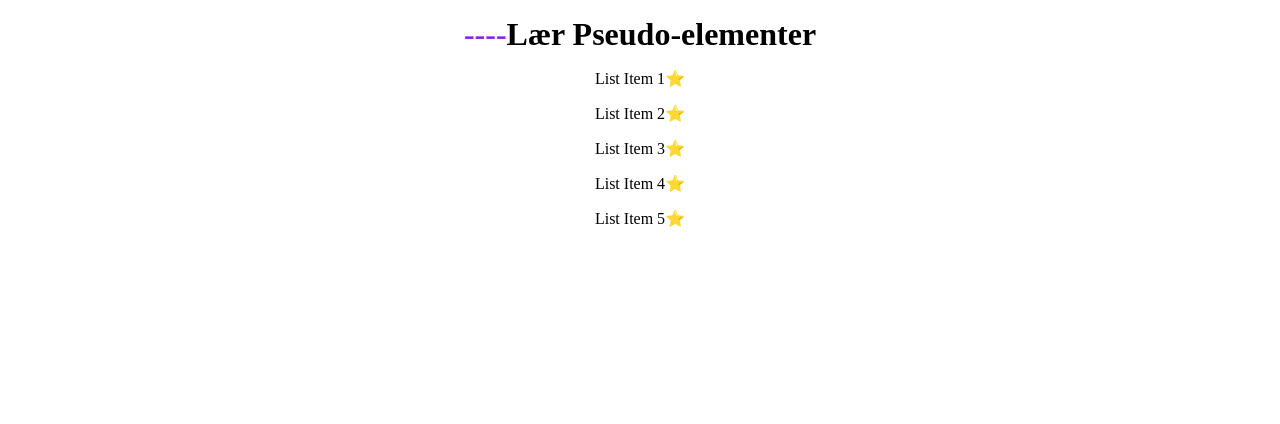
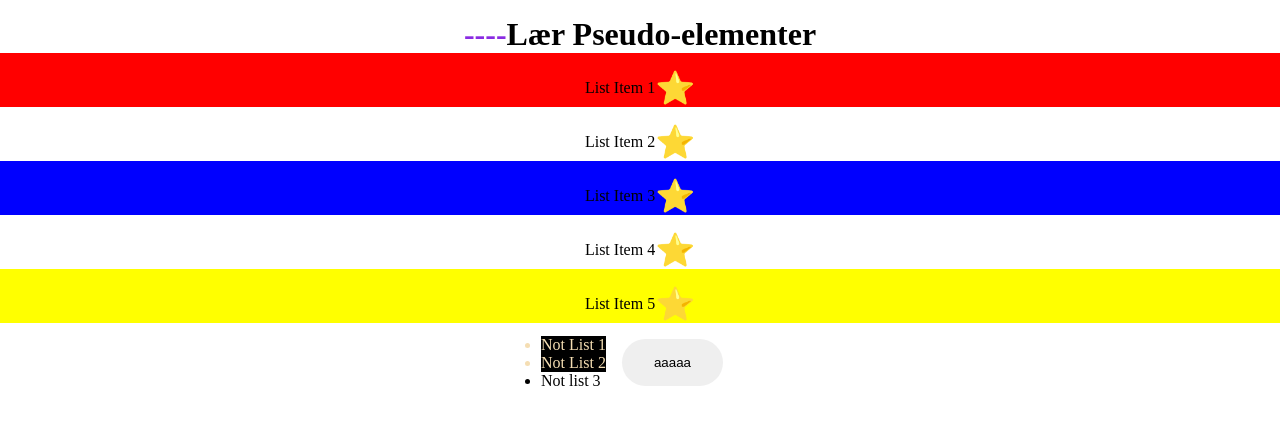
Before and after one commit to SimenKodehode/CSS-Advanced-Oppgave-2-Using-Pseudo-ElementsSelectors, a plain HTML site: page index.html in a window 1280 px wide. Drawn offline with Linux system fonts and the light colour scheme.

Commit message:
added button styling,, list styling, not list, not styling

```diff
--- a/index.html
+++ b/index.html
@@ -18,16 +18,23 @@
     <!--  -->
     <body>
       <ul>
-        <li>List Item 1</li>
-        <li>List Item 2</li>
-        <li>List Item 3</li>
-        <li>List Item 4</li>
-        <li>List Item 5</li>
+        <li class="styling-list">List Item 1</li>
+        <li class="styling-list">List Item 2</li>
+        <li class="styling-list">List Item 3</li>
+        <li class="styling-list">List Item 4</li>
+        <li class="styling-list">List Item 5</li>
       </ul>
       <section>
+        <div>
+          <ul>
+            <li class="not">Not List 1</li>
+            <li class="not">Not List 2</li>
+            <li class="not">Not list 3</li>
+          </ul>
+        </div>
         <div></div>
         <div></div>
-        <div></div>
+        <button>aaaaa</button>
       </section>
     </body>
     <!--  -->
--- a/style.css
+++ b/style.css
@@ -16,12 +16,49 @@ h1 {
   color: blueviolet;
 }
 
-li {
+.styling-list {
   padding-top: 1rem;
   display: flex;
   align-items: center;
   justify-content: center;
 }
-li::after {
+.styling-list::after {
   content: "⭐";
+  color: blue;
+  font-size: xx-large;
 }
+.styling-list:nth-child(odd) {
+  background-color: blue;
+}
+.styling-list:first-child {
+  background-color: red;
+}
+.styling-list:last-child {
+  background-color: yellow;
+}
+.not:not(:last-child) {
+  background-color: black;
+  color: wheat;
+}
+section {
+  display: flex;
+  align-items: center;
+  justify-content: center;
+}
+button {
+  margin: 1rem;
+  padding: 1rem 2rem;
+  border: none;
+  border-radius: 3rem;
+}
+
+button:hover {
+  transform: scale(1.05);
+  transition-duration: 10ms;
+  background-color: darkorchid;
+  color: white;
+}
+button:active {
+  transform: scale(0.95);
+  transition-duration: 10ms;
+}
```
